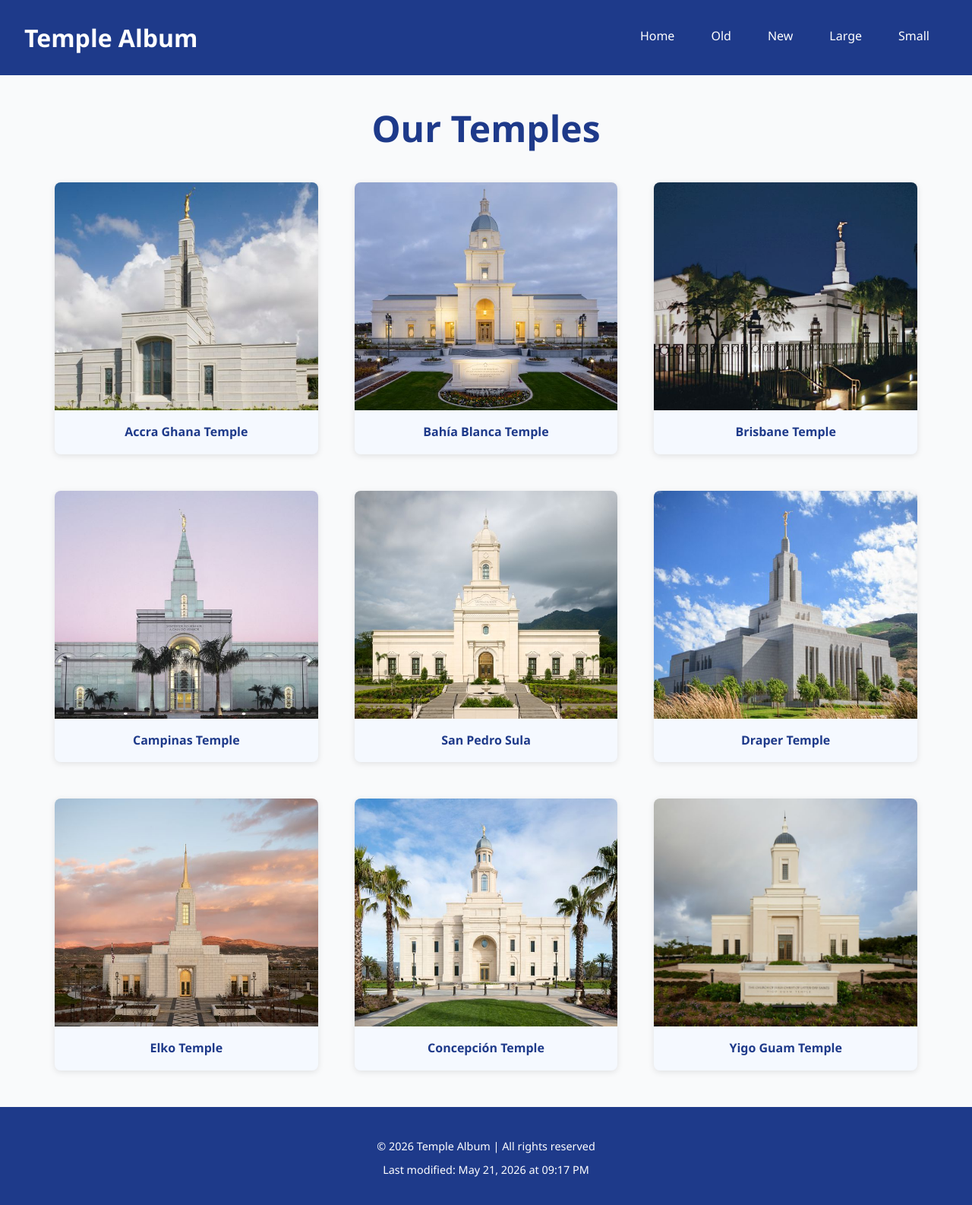
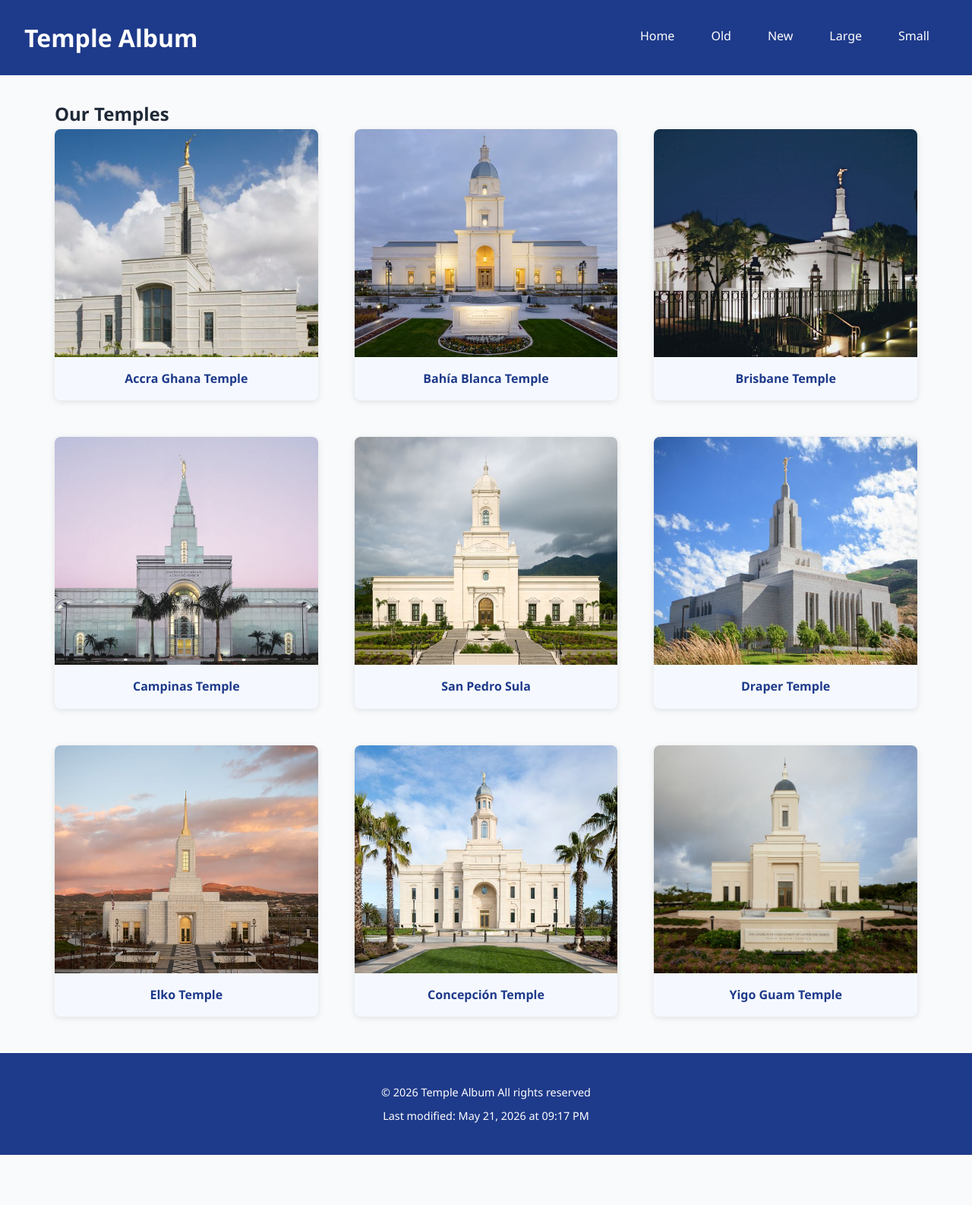
Before and after one commit to alighieri07/wdd131, a plain HTML site: page temples.html in a window 1280 px wide. Shown: the whole page at 76% size. After the commit the page ends 1520 px from the top, so only its background shows below. Drawn offline with Linux system fonts and the light colour scheme.

Commit message:
corrections3

```diff
--- a/temples.html
+++ b/temples.html
@@ -12,7 +12,7 @@
 <body>
     <header>
         <h1>Temple Album</h1>
-        <button id="menu-button">☰</button>
+        <button id="menu-button" type="button">☰</button>
         <nav id="navbar">
             <ul>
                 <li><a href="#">Home</a></li>
@@ -25,7 +25,7 @@
     </header>
 
     <main>
-        <h1>Our Temples</h1>
+        <h2>Our Temples</h2>
 
         <div class="container">
             <figure>
@@ -68,7 +68,7 @@
     </main>
 
     <footer>
-        <p>&copy; <span id="year"></span> Temple Album | All rights reserved</p>
+        <p>© <span id="year"></span> Temple Album All rights reserved</p>
         <p>Last modified: <span id="lastModified"></span></p>
     </footer>
 
```
